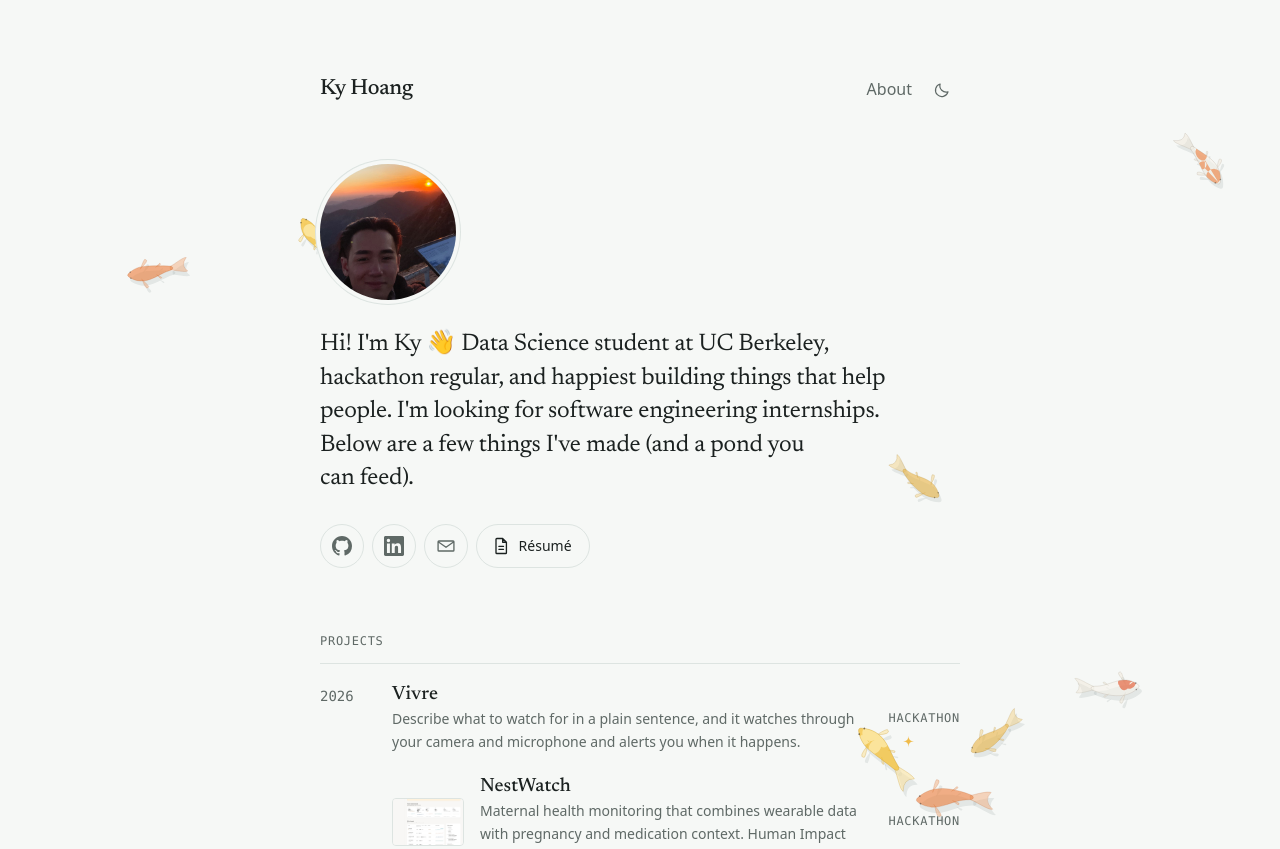
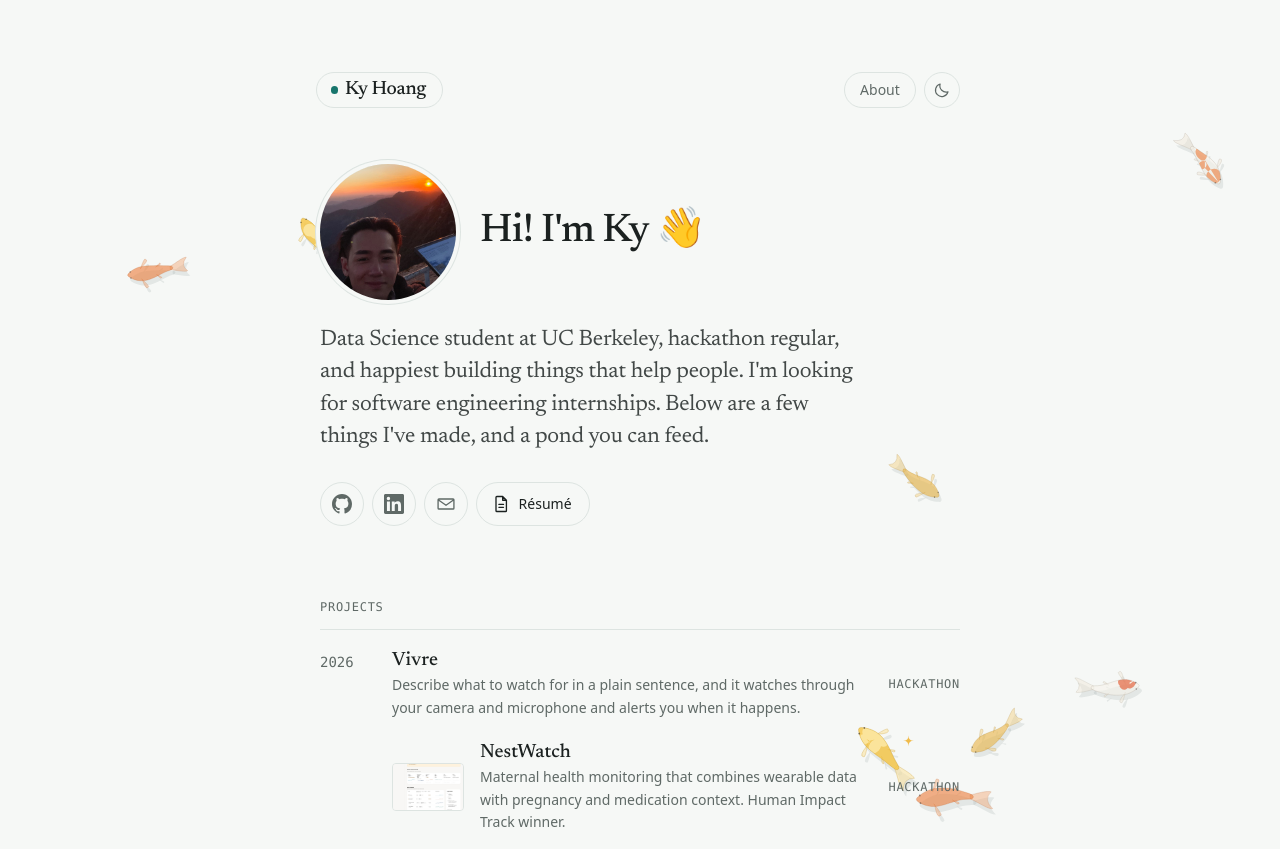
Before and after one commit to ky-hoang/ky-hoang.github.io, an Astro site: page / in a window 1280 px wide. Shown: the top 849 px of the page. Built offline with nearby package versions, Linux system fonts and the light colour scheme; Astro itself is replaced by a stand-in of ours.

Commit message:
Header links as buttons, a bigger hello, fix the Moro Rock line
- Name and About in the header are now soft pills with a hover lift;
  the page you are on is filled in, and the theme toggle matches.
- The home page greeting is its own heading beside the photo, with the
  intro beneath it in a slightly softer tone.
- About: the Moro Rock trip was a hike up for the sunset, not a stay.

Co-Authored-By: Claude Opus 5.5 <noreply@anthropic.com>

```diff
--- a/src/components/Header.astro
+++ b/src/components/Header.astro
@@ -23,28 +23,73 @@ const onAbout = Astro.url.pathname.startsWith("/about");
     padding: 2.5rem 0 3.5rem;
   }
 
+  /* Your name and About are soft pills, so they read as buttons */
+  .name,
+  .nav a {
+    display: inline-flex;
+    align-items: center;
+    height: 2.25rem;
+    border: 1px solid var(--line);
+    border-radius: 999px;
+    background: var(--bg);
+    text-decoration: none;
+    transition:
+      transform 0.2s ease,
+      border-color 0.15s ease,
+      color 0.15s ease,
+      background-color 0.15s ease;
+  }
+
   .name {
+    gap: 0.45rem;
+    margin-left: -0.25rem;
+    padding: 0 1rem 0 0.85rem;
     font-family: var(--font-serif);
-    font-size: 1.375rem;
+    font-size: 1.2rem;
     font-weight: 500;
     letter-spacing: -0.01em;
-    text-decoration: none;
+  }
+
+  /* A small dot in the accent color, like a koi seen from far away */
+  .name::before {
+    content: "";
+    width: 0.45rem;
+    height: 0.45rem;
+    border-radius: 50%;
+    background: var(--accent);
   }
 
   .nav {
     display: flex;
     align-items: center;
-    gap: 0.75rem;
+    gap: 0.5rem;
   }
 
   .nav a {
+    padding: 0 0.95rem;
+    font-size: var(--text-sm);
     color: var(--muted);
-    text-decoration: none;
   }
 
-  .nav a:hover,
+  .name:hover,
+  .nav a:hover {
+    transform: translateY(-2px);
+    border-color: var(--accent);
+    color: var(--accent);
+  }
+
+  /* The page you are on: filled in softly */
   .nav a[aria-current="page"] {
+    background: var(--hover);
+    border-color: color-mix(in srgb, var(--accent) 35%, var(--line));
     color: var(--text);
+  }
+
+  @media (prefers-reduced-motion: reduce) {
+    .name:hover,
+    .nav a:hover {
+      transform: none;
+    }
   }
 
   @media (min-width: 40rem) {
--- a/src/components/ThemeToggle.astro
+++ b/src/components/ThemeToggle.astro
@@ -69,16 +69,16 @@
     width: 2.25rem;
     height: 2.25rem;
     padding: 0;
-    border: 0;
+    border: 1px solid var(--line);
     border-radius: 50%;
-    background: transparent;
+    background: var(--bg);
     color: var(--muted);
     cursor: pointer;
-    transition: background-color 0.15s ease, color 0.15s ease;
+    transition: border-color 0.15s ease, color 0.15s ease;
   }
 
   .toggle:hover {
-    background: var(--hover);
+    border-color: var(--accent);
     color: var(--accent);
   }
 
--- a/src/content/about.md
+++ b/src/content/about.md
@@ -4,7 +4,7 @@ What I love most about software is building things that actually help people, es
 
 Most of my projects are in Python, with FastAPI on the server and React in the browser. I've also built a native macOS app in Swift and a procedurally generated game in Java.
 
-When I'm not building, I'm camping, backpacking or traveling. My favorite trip so far was Sequoia National Park, where I got to see the giant sequoias up close, then stayed on top of Moro Rock for the sunset and the stars. It's also where my profile picture was taken!
+When I'm not building, I'm camping, backpacking or traveling. My favorite trip so far was Sequoia National Park, where I got to see the giant sequoias up close, then hiked up Moro Rock to catch the sunset and the stars. It's also where my profile picture was taken!
 
 ## Experience
 
--- a/src/content/site.ts
+++ b/src/content/site.ts
@@ -12,10 +12,13 @@ export const site = {
   // Shown in the top-left corner and in the browser tab
   name: "Ky Hoang",
 
-  // A few sentences at the top of the home page. A 👋 in it waves once
+  // The big hello at the top of the home page. A 👋 in it waves once
   // when the page opens.
+  greeting: "Hi! I'm Ky 👋",
+
+  // A few sentences under the greeting
   intro:
-    "Hi! I'm Ky 👋 Data Science student at UC Berkeley, hackathon regular, and happiest building things that help people. I'm looking for software engineering internships. Below are a few things I've made (and a pond you can feed).",
+    "Data Science student at UC Berkeley, hackathon regular, and happiest building things that help people. I'm looking for software engineering internships. Below are a few things I've made, and a pond you can feed.",
 
   // One sentence about you for search results and link previews
   description:
--- a/src/pages/index.astro
+++ b/src/pages/index.astro
@@ -1,5 +1,5 @@
 ---
-/* Home page: your photo, a short intro and your links, then the project archive. */
+/* Home page: your photo and a hello, a short intro and your links, then the project archive. */
 import Base from "../layouts/Base.astro";
 import Avatar from "../components/Avatar.astro";
 import ContactLinks from "../components/ContactLinks.astro";
@@ -9,20 +9,22 @@ import { site } from "../content/site";
 
 const projects = await getProjects();
 
-// Splits the intro around the 👋, so the hand can be animated on its own
-const [beforeWave, ...rest] = site.intro.split("👋");
+// Splits the greeting around the 👋, so the hand can be animated on its own
+const [beforeWave, ...rest] = site.greeting.split("👋");
 const afterWave = rest.join("👋");
 ---
 
 <Base>
   <section class="hello">
-    <h1 class="sr-only">{site.name}</h1>
-    <Avatar />
-    <p class="intro">
-      {beforeWave}
-      {rest.length > 0 && <span class="wave">👋</span>}
-      {afterWave}
-    </p>
+    <div class="top">
+      <Avatar />
+      <h1 class="greeting">
+        {beforeWave}
+        {rest.length > 0 && <span class="wave">👋</span>}
+        {afterWave}
+      </h1>
+    </div>
+    <p class="intro">{site.intro}</p>
     <ContactLinks size="large" />
   </section>
 
@@ -33,15 +35,32 @@ const afterWave = rest.join("👋");
   .hello {
     display: grid;
     justify-items: start;
-    gap: 1.75rem;
-    margin-bottom: 4rem;
+    gap: 1.5rem;
+    margin-bottom: 4.5rem;
+  }
+
+  /* Photo and hello side by side */
+  .top {
+    display: flex;
+    align-items: center;
+    gap: 1.5rem;
+  }
+
+  .greeting {
+    font-family: var(--font-serif);
+    font-size: 2.5rem;
+    font-weight: 500;
+    line-height: 1.1;
+    letter-spacing: -0.02em;
   }
 
   .intro {
-    max-width: 36rem;
+    max-width: 34rem;
+    margin-bottom: 0.25rem;
     font-family: var(--font-serif);
-    font-size: 1.5rem;
-    line-height: 1.4;
+    font-size: 1.4rem;
+    line-height: 1.45;
+    color: color-mix(in srgb, var(--text) 82%, var(--bg));
     letter-spacing: -0.01em;
     text-wrap: pretty;
   }
@@ -75,8 +94,21 @@ const afterWave = rest.join("👋");
   }
 
   @media (max-width: 34rem) {
+    .top {
+      gap: 1.1rem;
+    }
+
+    .top :global(.avatar) {
+      width: 6rem;
+      height: 6rem;
+    }
+
+    .greeting {
+      font-size: 2rem;
+    }
+
     .intro {
-      font-size: 1.3rem;
+      font-size: 1.25rem;
     }
   }
 </style>
```
Also changed, not shown: README.md.
